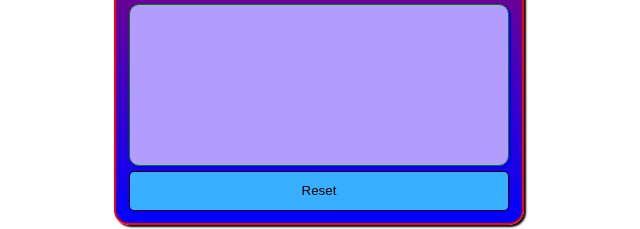
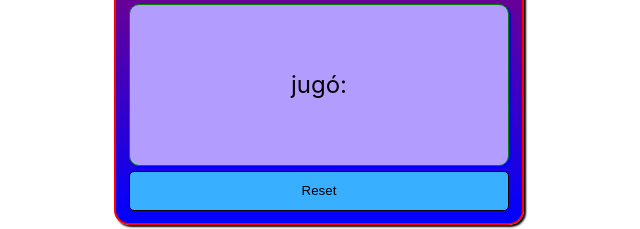
Before and after one commit to NumaTejeda/practico3, a React (Create React App) app: page / in a window 1280 px wide. Shown: the part 348-577 px from the top of the page, without its empty margins (321-961 px from the left). Built offline with nearby package versions, Linux system fonts and the light colour scheme; the HTML template or start-up script is replaced by a standard one.

Commit message:
soluciona display de botonera, muestra eleccion de usuario en pantalla

```diff
--- a/src/App.js
+++ b/src/App.js
@@ -6,20 +6,48 @@ import PlayMode from './componentes/playMode/play_mode';
 import { useState } from 'react';
 
 function App(){
+
   const [name, setName] = useState("");
-
-  const playUser = (USER_PLAY) => {
+  const [inputState, setInputState] = useState(false);
+  const [btnActivo, setBtnActivo] = useState(false);
+  const [display, setDisplay] = useState("none");
+  const [mostrarBotonera, setMostrarBotonera] = useState(false)
+  const [jugadaUsuario, setJugadaUsuario] = useState(null);
+  let playUser = (USER_PLAY) => {
     console.log(USER_PLAY + " COMPONENTE ABUELO")
+    setJugadaUsuario(USER_PLAY);
   }
-  const nombreDeInfo = name;
+  const reset = () => {
+    setName("");
+    setInputState(false);
+    playUser = "";
+    setMostrarBotonera(false);
+  }
 
   return (
     <div className='App'>
       <h1>Estoy en react</h1>
       <Title />
-      <Info setName={setName}/>
-      <Botonera nombreDeInfo={nombreDeInfo} playUser={playUser}/>
-      <PlayMode name={name} />
+      <Info
+        setName={setName}
+        setInputState={setInputState}
+        setBtnActivo={setBtnActivo}
+        setDisplay={setDisplay}
+        setMostrarBotonera={setMostrarBotonera}
+        inputState={inputState}
+        btnActivo={btnActivo}
+        display={display}
+        />
+      { mostrarBotonera && <Botonera
+        name={name}
+        playUser={playUser}
+        reset={reset}
+        />}
+      <PlayMode
+        name={name}
+        reset={reset}
+        jugadaUsuario={jugadaUsuario}
+        />
     </div>
   );
 }
--- a/src/componentes/botonera/botonera.css
+++ b/src/componentes/botonera/botonera.css
@@ -1,5 +1,5 @@
 .choise{
-    display: felx;
+    display: flex;
     justify-content: center;
     margin: 0 auto;
     padding: 0 auto;
--- a/src/componentes/botonera/botonera.js
+++ b/src/componentes/botonera/botonera.js
@@ -1,23 +1,31 @@
 import Boton from './boton/boton';
 import './boton/boton.css';
 import './botonera.css';
+import styled from 'styled-components';
 // import { useRef } from 'react';
-// import styled from 'styled-components';
 
 
+
+// queda por hacer: que se pinten las opciones al ser selecionadas
 function Botonera(props){
+    // const elementRef = useRef(null);
 
+    // const changeDisplay = () =>{
+    //     if(props.name !== ""){
+    //         document.getElementsByClassName("choise")[0].style.display = "flex";
+    //     }
+    //     else{
+    //         changeDisplay();
+    //     }
+    // }
     const handlePlayUser = (USER_PLAY) => {
         console.log(USER_PLAY + " COMPONENTE PADRE")
         props.playUser(USER_PLAY);
     }
 
-    if(props.nombreDeInfo !== ""){
-        document.getElementsByClassName("choise")[0].style.display = "flex";
-    }
 
     return (
-        <div className='choise' style={{display: 'none'}}>
+        <div className='choise' /*ref={elementRef}*/>
             <Boton
                 imagen='piedra.png'
                 altImagen='boton piedra'
--- a/src/componentes/info/info.js
+++ b/src/componentes/info/info.js
@@ -1,15 +1,11 @@
 import './info.css';
-import { useState } from 'react';
 
 let USER_NAME;
 
-function Info({setName}){
-    const [inputState, setInputState] = useState(false);
-    const [btnActivo, setBtnActivo] = useState(false);
-    const [display, setDisplay] = useState("none");
+function Info(props){
     function handleDisplay(d){
         let modo = document.getElementById("error").style.display = d;
-        setDisplay(modo);
+        props.setDisplay(modo);
     }
 
     function errorName(){
@@ -19,19 +15,20 @@ function Info({setName}){
         if(busqueda === true){
             USER_NAME = USER_NAME.trim();
             handleDisplay("none")
-            setBtnActivo(true);
+            props.setBtnActivo(true);
             return USER_NAME;
         }
         handleDisplay("block")
-        setBtnActivo(false)
+        props.setBtnActivo(false)
         return;
     }
 
     const handleName = () => {
-        setInputState(true);
-        setBtnActivo(false);
+        props.setInputState(true);
+        props.setBtnActivo(false);
+        props.setMostrarBotonera(true);
         let USER_NAME = document.getElementById("name").value;
-        setName(USER_NAME);
+        props.setName(USER_NAME);
     }
     return (
         <div id="info">
@@ -44,12 +41,12 @@ function Info({setName}){
                 autoComplete="name"
                 maxLength={15}
                 onChange={errorName}
-                disabled={inputState}
+                disabled={props.inputState}
             />
             <p id="error" style={{ display:{handleDisplay}}}>
                 Campo obligatorio 👆
             </p>
-            <button id="continue" onClick={handleName} disabled={!btnActivo}>
+            <button id="continue" onClick={handleName} disabled={!props.btnActivo}>
                 Continue...
             </button>
         </div>
--- a/src/componentes/playMode/play_mode.js
+++ b/src/componentes/playMode/play_mode.js
@@ -1,7 +1,8 @@
 import './play_mode.css';
 
 
-function PlayMode({name}){
+function PlayMode(props){
+
     return (
         <>
             <div>
@@ -10,10 +11,10 @@ function PlayMode({name}){
                 </button>
             </div>
             <div id="pantalla">
-                <p id="resultado">{name}</p>
+                <p id="resultado">{props.name} jugó: {props.jugadaUsuario}</p>
             </div>
             <div className="hide">
-                <button className="reset" id="reset">
+                <button className="reset" id="reset" onClick={props.reset}>
                     Reset
                 </button>
             </div>
```
